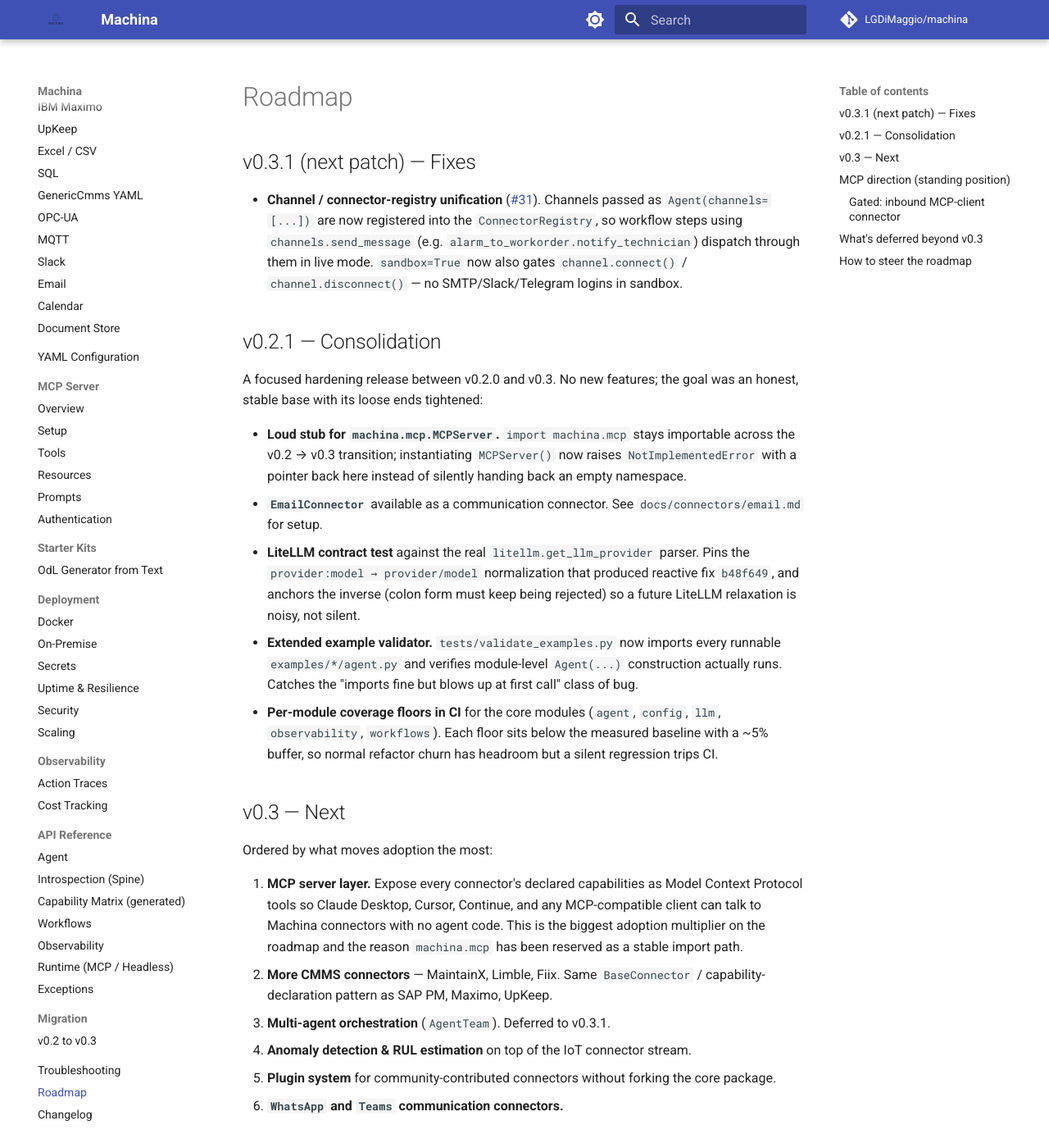
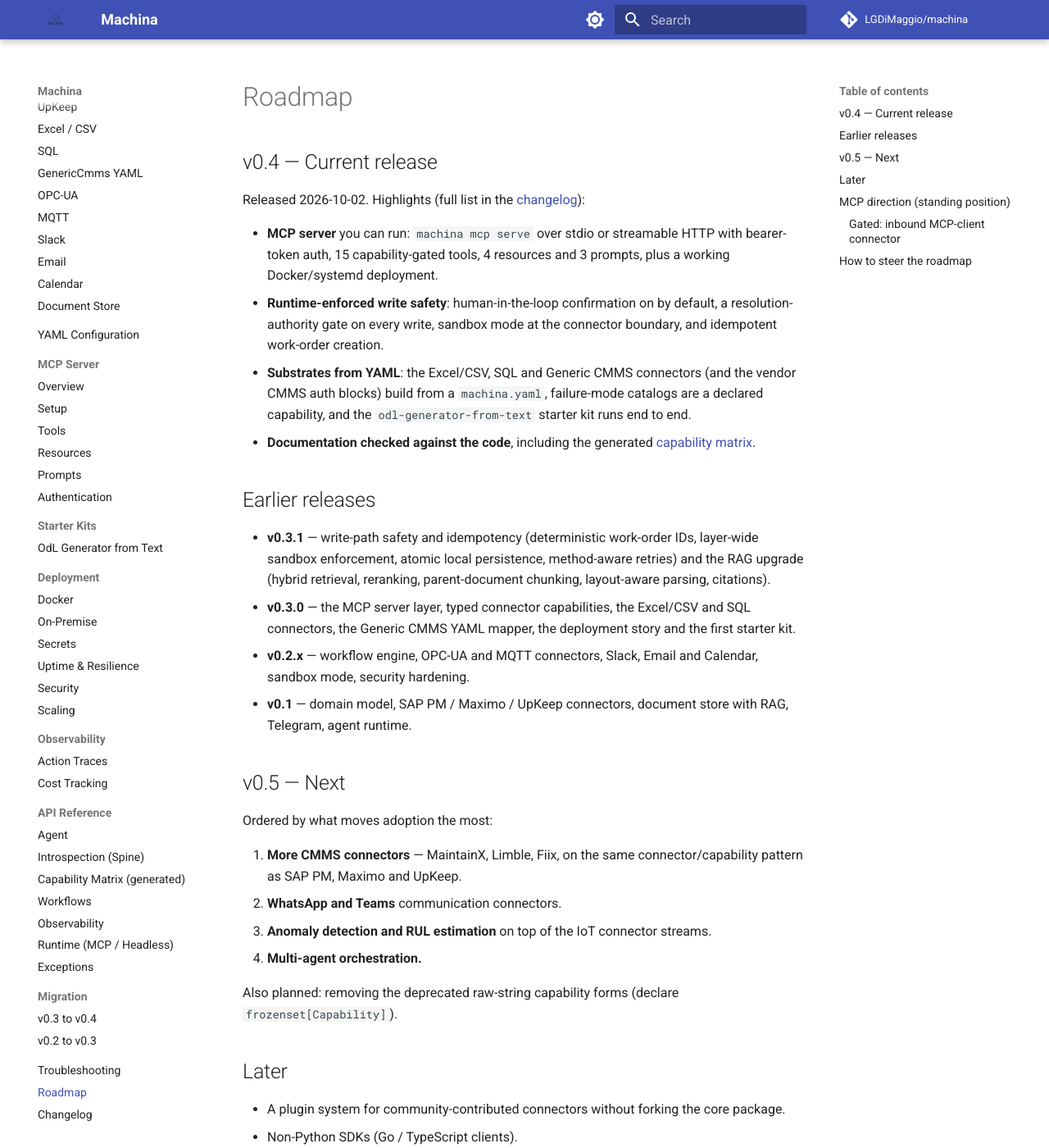
Before and after one commit to LGDiMaggio/machina, an MkDocs documentation site: the page built from docs/roadmap.md, in a window 1280 px wide and 1400 px high. Shown: the whole window at 82% size. Built offline with MkDocs 1.6.1 and Material for MkDocs 9.7.7, drawn with Linux system fonts in a browser that asks for light colours; comment, search, counter and statistics services are not loaded; some of the changed text lies outside the part shown.

Commit message:
release: prepare 0.4.0
- Version 0.4.0 in pyproject.toml, CITATION.cff (date 2026-10-02, ORCID
  comment removed, concept DOI identifier, agentic AI and model context
  protocol keywords) and .zenodo.json (version and keywords added);
  the descriptions drop the ERP connector claim — there is none.
- CHANGELOG: [Unreleased] becomes [0.4.0] - 2026-10-02 with the breaking
  changes first (confirmations on by default, the langchain-chroma
  move, resolve_best removal, the _failure_modes probe, 32-character
  MCP tokens), the fixes from this release line, the raw-string
  capability removal re-targeted to v0.5, and a Documentation alignment
  paragraph covering the doc/code corrections.
- docs/migration/v0.3-to-v0.4.md (in the nav); the v0.2 → v0.3 guide
  loses its parked "Unreleased" section and its v0.4 removal date.
- README: roadmap (v0.4 current, v0.5 next), a Citing Machina section
  with a placeholder version DOI, the concept DOI badge, Excel/CSV and
  SQL in the connector matrix; docs/roadmap.md rewritten to match.

Co-Authored-By: Claude Opus 5.5 <noreply@anthropic.com>

```diff
--- a/docs/roadmap.md
+++ b/docs/roadmap.md
@@ -1,29 +1,57 @@
 # Roadmap
 
-## v0.3.1 (next patch) — Fixes
+## v0.4 — Current release
 
-- **Channel / connector-registry unification** ([#31](https://github.com/LGDiMaggio/machina/issues/31)). Channels passed as `Agent(channels=[...])` are now registered into the `ConnectorRegistry`, so workflow steps using `channels.send_message` (e.g. `alarm_to_workorder.notify_technician`) dispatch through them in live mode. `sandbox=True` now also gates `channel.connect()` / `channel.disconnect()` — no SMTP/Slack/Telegram logins in sandbox.
+Released 2026-10-02. Highlights (full list in the [changelog](changelog.md)):
 
-## v0.2.1 — Consolidation
+- **MCP server** you can run: `machina mcp serve` over stdio or streamable HTTP
+  with bearer-token auth, 15 capability-gated tools, 4 resources and 3 prompts,
+  plus a working Docker/systemd deployment.
+- **Runtime-enforced write safety**: human-in-the-loop confirmation on by
+  default, a resolution-authority gate on every write, sandbox mode at the
+  connector boundary, and idempotent work-order creation.
+- **Substrates from YAML**: the Excel/CSV, SQL and Generic CMMS connectors (and
+  the vendor CMMS auth blocks) build from a `machina.yaml`, failure-mode
+  catalogs are a declared capability, and the `odl-generator-from-text` starter
+  kit runs end to end.
+- **Documentation checked against the code**, including the generated
+  [capability matrix](capabilities.md).
 
-A focused hardening release between v0.2.0 and v0.3. No new features; the goal was an honest, stable base with its loose ends tightened:
+## Earlier releases
 
-- **Loud stub for `machina.mcp.MCPServer`.** `import machina.mcp` stays importable across the v0.2 → v0.3 transition; instantiating `MCPServer()` now raises `NotImplementedError` with a pointer back here instead of silently handing back an empty namespace.
-- **`EmailConnector`** available as a communication connector. See `docs/connectors/email.md` for setup.
-- **LiteLLM contract test** against the real `litellm.get_llm_provider` parser. Pins the `provider:model → provider/model` normalization that produced reactive fix `b48f649`, and anchors the inverse (colon form must keep being rejected) so a future LiteLLM relaxation is noisy, not silent.
-- **Extended example validator.** `tests/validate_examples.py` now imports every runnable `examples/*/agent.py` and verifies module-level `Agent(...)` construction actually runs. Catches the "imports fine but blows up at first call" class of bug.
-- **Per-module coverage floors in CI** for the core modules (`agent`, `config`, `llm`, `observability`, `workflows`). Each floor sits below the measured baseline with a ~5% buffer, so normal refactor churn has headroom but a silent regression trips CI.
+- **v0.3.1** — write-path safety and idempotency (deterministic work-order IDs,
+  layer-wide sandbox enforcement, atomic local persistence, method-aware
+  retries) and the RAG upgrade (hybrid retrieval, reranking, parent-document
+  chunking, layout-aware parsing, citations).
+- **v0.3.0** — the MCP server layer, typed connector capabilities, the Excel/CSV
+  and SQL connectors, the Generic CMMS YAML mapper, the deployment story and
+  the first starter kit.
+- **v0.2.x** — workflow engine, OPC-UA and MQTT connectors, Slack, Email and
+  Calendar, sandbox mode, security hardening.
+- **v0.1** — domain model, SAP PM / Maximo / UpKeep connectors, document store
+  with RAG, Telegram, agent runtime.
 
-## v0.3 — Next
+## v0.5 — Next
 
 Ordered by what moves adoption the most:
 
-1. **MCP server layer.** Expose every connector's declared capabilities as Model Context Protocol tools so Claude Desktop, Cursor, Continue, and any MCP-compatible client can talk to Machina connectors with no agent code. This is the biggest adoption multiplier on the roadmap and the reason `machina.mcp` has been reserved as a stable import path.
-2. **More CMMS connectors** — MaintainX, Limble, Fiix. Same `BaseConnector` / capability-declaration pattern as SAP PM, Maximo, UpKeep.
-3. **Multi-agent orchestration** (`AgentTeam`). Deferred to v0.3.1.
-4. **Anomaly detection & RUL estimation** on top of the IoT connector stream.
-5. **Plugin system** for community-contributed connectors without forking the core package.
-6. **`WhatsApp` and `Teams` communication connectors.**
+1. **More CMMS connectors** — MaintainX, Limble, Fiix, on the same
+   connector/capability pattern as SAP PM, Maximo and UpKeep.
+2. **WhatsApp and Teams** communication connectors.
+3. **Anomaly detection and RUL estimation** on top of the IoT connector
+   streams.
+4. **Multi-agent orchestration.**
+
+Also planned: removing the deprecated raw-string capability forms (declare
+`frozenset[Capability]`).
+
+## Later
+
+- A plugin system for community-contributed connectors without forking the core
+  package.
+- Non-Python SDKs (Go / TypeScript clients).
+
+Machina stays a framework, not a hosted product.
 
 ## MCP direction (standing position)
 
@@ -36,13 +64,13 @@ produce it.
 - **The internal flip is rejected.** We do not rewire Machina's own
   runtime↔connectors boundary to speak MCP, and we do not replace connectors
   with a bag of MCP tools. Internal boundaries stay native Python; MCP lives only
-  at the edge. (See `MACHINA_SPEC.md` §17 for the full argument.)
+  at the edge.
 - **The transport/mapper split already future-proofs against vendor MCPs.** When
   a CMMS vendor ships its own MCP server, that becomes a new *transport* feeding
   the existing per-vendor mappers (`connectors/cmms/mappers/`) — a new fetch path,
   not a re-normalization. The durable work (mapping) is insulated from transport.
-- **Outbound MCP (Machina as an MCP server) already exists** — every connector's
-  capabilities can be exposed as MCP tools (item 1 under v0.3 above).
+- **Outbound MCP (Machina as an MCP server) exists** — every connector's
+  capabilities can be exposed as MCP tools (see [MCP Server](mcp-server.md)).
 
 ### Gated: inbound MCP-client connector
 
@@ -54,11 +82,6 @@ MCP" — not built now.** Until a CMMS vendor actually ships an MCP server worth
 consuming, a generic MCP-client adapter would be speculative surface with nothing
 to validate it against.
 
-## What's deferred beyond v0.3
-
-- Non-Python SDKs (Go / TypeScript clients).
-- Hosted control plane. Machina stays a framework, not a product.
-
 ## How to steer the roadmap
 
 - New connector or integration idea → open an issue labelled `connector` describing the system, its API, and a minimal capability set.
--- a/mkdocs.yml
+++ b/mkdocs.yml
@@ -107,6 +107,7 @@ nav:
       - Runtime (MCP / Headless): api/runtime.md
       - Exceptions: api/exceptions.md
   - Migration:
+      - v0.3 to v0.4: migration/v0.3-to-v0.4.md
       - v0.2 to v0.3: migration/v0.2-to-v0.3.md
   - Troubleshooting: troubleshooting.md
   - Roadmap: roadmap.md
--- a/pyproject.toml
+++ b/pyproject.toml
@@ -4,7 +4,7 @@ build-backend = "hatchling.build"
 
 [project]
 name = "machina-ai"
-version = "0.3.1"
+version = "0.4.0"
 description = "The open-source Python framework for building AI agents specialized in industrial maintenance."
 readme = "README.md"
 license = "Apache-2.0"
```
Also changed, not shown: CHANGELOG.md (+53 -18 lines), README.md (+38 -4 lines), docs/migration/v0.2-to-v0.3.md (+6 -53 lines), docs/migration/v0.3-to-v0.4.md (added, +169 -0 lines), examples/reference/cmms_portability/README.md (+2 -2 lines), .zenodo.json, 2 other files.
